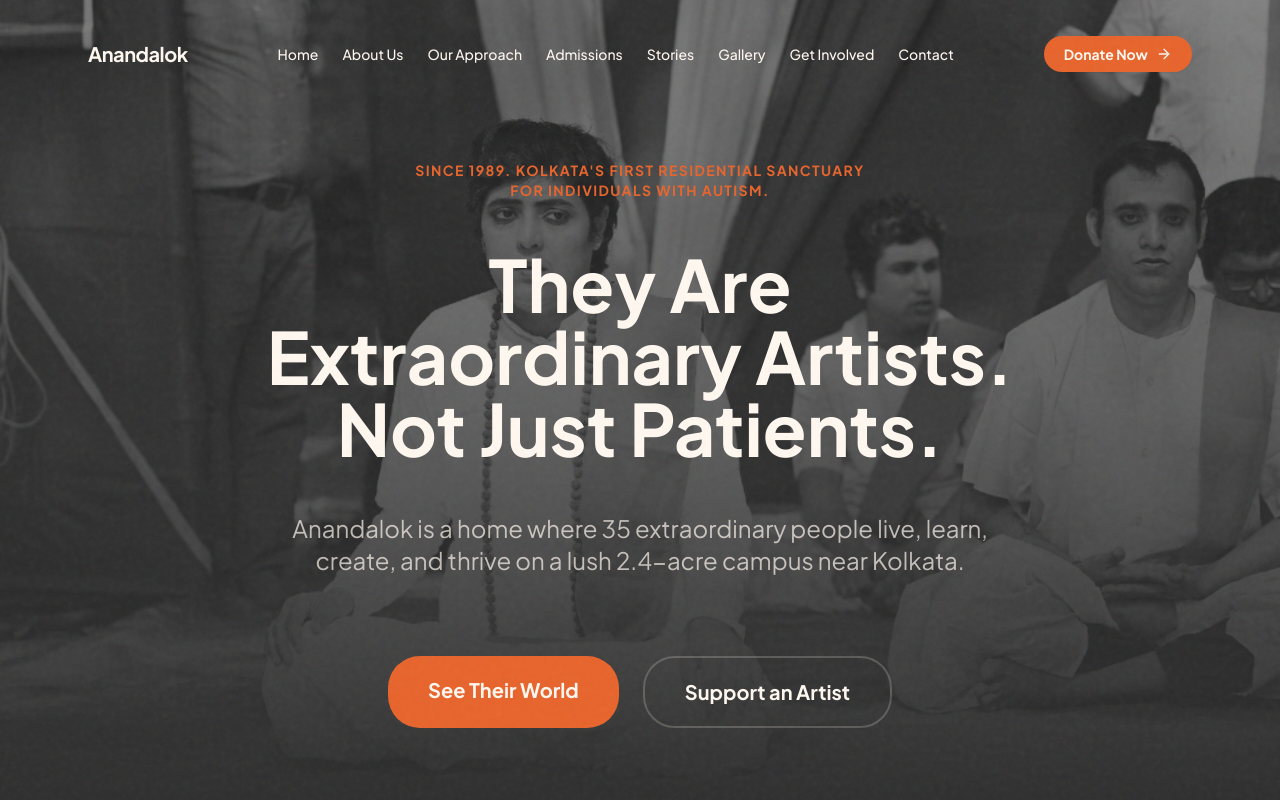
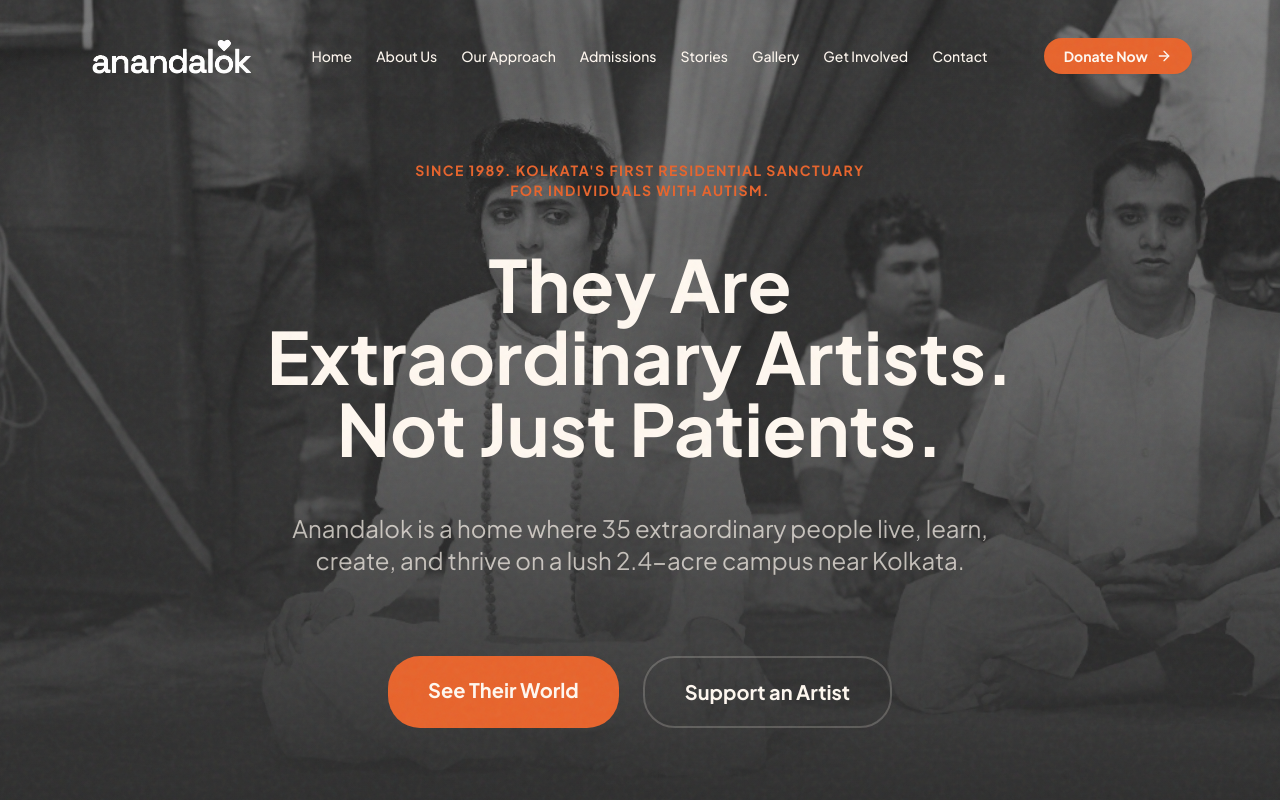
Before and after one commit to sanjeevjasani/anandalok-website, a Next.js app: page / in a window 1280 px wide. Shown: the top 800 px of the page. Built offline with nearby package versions, Linux system fonts and the light colour scheme.

Commit message:
chore: refine logo usage, adjust navbar alignment, and fix hydration mismatch

```diff
--- a/src/app/layout.jsx
+++ b/src/app/layout.jsx
@@ -9,7 +9,7 @@ export const metadata = {
 
 export default function RootLayout({ children }) {
   return (
-    <html lang="en">
+    <html lang="en" suppressHydrationWarning>
       <head>
         <link rel="preconnect" href="https://fonts.googleapis.com" />
         <link rel="preconnect" href="https://fonts.gstatic.com" crossOrigin="anonymous" />
--- a/src/components/Footer.jsx
+++ b/src/components/Footer.jsx
@@ -11,7 +11,9 @@ export default function Footer() {
 
         {/* Column 1: Brand */}
         <div className="flex flex-col gap-6">
-          <Link href="/" className="font-heading font-bold text-4xl tracking-tight">Anandalok</Link>
+          <Link href="/" className="block">
+            <img src="/anandalok-logo.png" alt="Anandalok Logo" className="h-16 w-auto brightness-0 invert" />
+          </Link>
           <p className="text-cream/60 max-w-sm leading-relaxed text-lg">
             A residential care sanctuary for individuals with autism and intellectual disabilities. Empowering lives and nurturing potential since 1989.
           </p>
--- a/src/components/Navbar.jsx
+++ b/src/components/Navbar.jsx
@@ -45,7 +45,13 @@ export default function Navbar() {
       }`}
     >
       <div className="flex items-center justify-between px-6 py-3">
-        <Link href="/" className="font-heading font-bold text-xl tracking-tight cursor-pointer z-50">Anandalok</Link>
+        <Link href="/" className="cursor-pointer z-50 flex items-center">
+          <img
+            src="/anandalok-logo.png"
+            alt="Anandalok Logo"
+            className={`h-10 w-auto transition-all duration-500 ${!scrolled && !isOpen ? 'brightness-0 invert' : ''}`}
+          />
+        </Link>
 
         {/* Desktop Links */}
         <div className="hidden lg:flex gap-6 text-sm font-medium">
```
Also changed, not shown: public/anandalok-logo.png (added), 1 other file (tests, documents, lock files or other folders).
